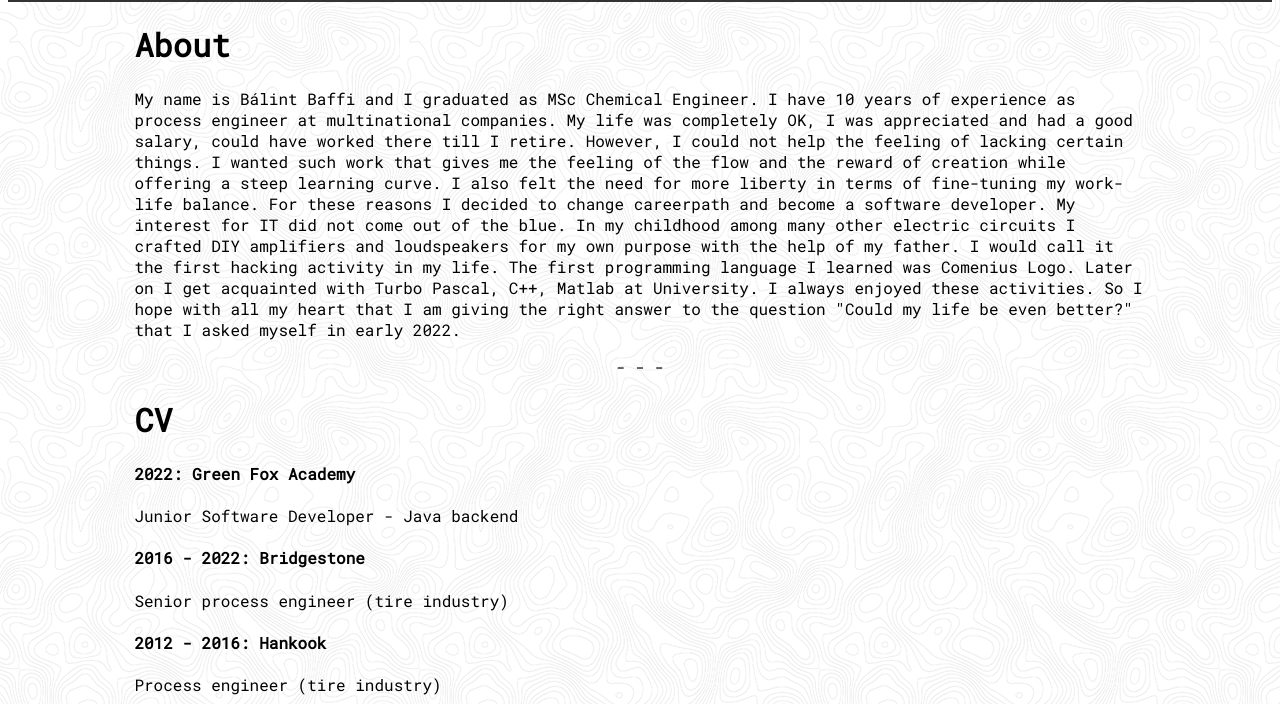
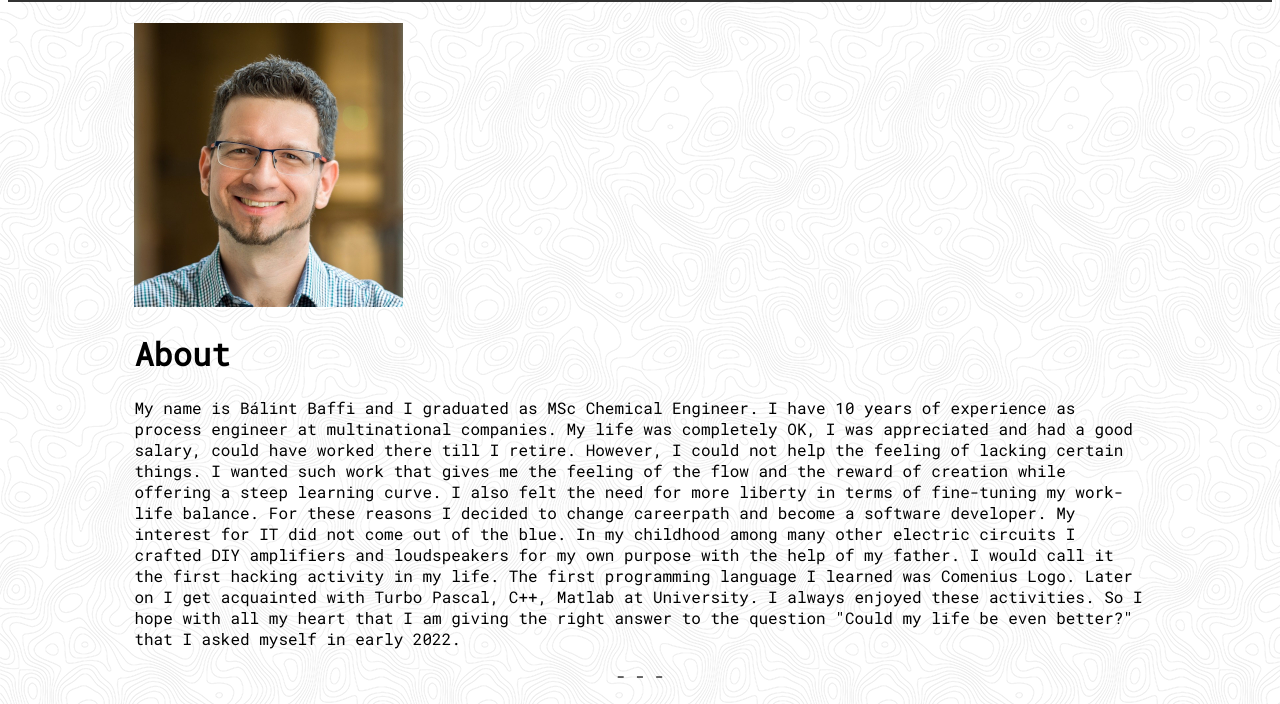
Before and after one commit to bafbal/bafbal.github.io, a plain HTML site: page about_EN.html in a window 1280 px wide. Shown: the part 58-762 px from the top of the page. Drawn offline with Linux system fonts and the light colour scheme.

Commit message:
add profile picture

```diff
--- a/about_EN.html
+++ b/about_EN.html
@@ -23,6 +23,8 @@
     </div>
 
     <div class="text">
+        <br>
+        <img src="assets/about/mosolygos-small.jpg" alt="profile_pic">
         <h1>About</h1>
         <p>My name is Bálint Baffi and I graduated as MSc Chemical Engineer. I have 10 years of experience as process engineer at multinational companies. My life was completely OK, I was appreciated and had a good salary, could have worked there till I retire. However, I could not help the feeling of lacking certain things. I wanted such work that gives me the feeling of the flow and the reward of creation while offering a steep learning curve. I also felt the need for more liberty in terms of fine-tuning my work-life balance. For these reasons I decided to change careerpath and become a software developer. My interest for IT did not come out of the blue. In my childhood among many other electric circuits I crafted DIY amplifiers and loudspeakers for my own purpose with the help of my father. I would call it the first hacking activity in my life. The first programming language I learned was Comenius Logo. Later on I get acquainted with Turbo Pascal, C++, Matlab at University. I always enjoyed these activities. So I hope with all my heart that I am giving the right answer to the question "Could my life be even better?" that I asked myself in early 2022.</p>
         <p id="dashes">- - -</p>
```
Also changed, not shown: assets/about/mosolygos-small.jpg (added).
